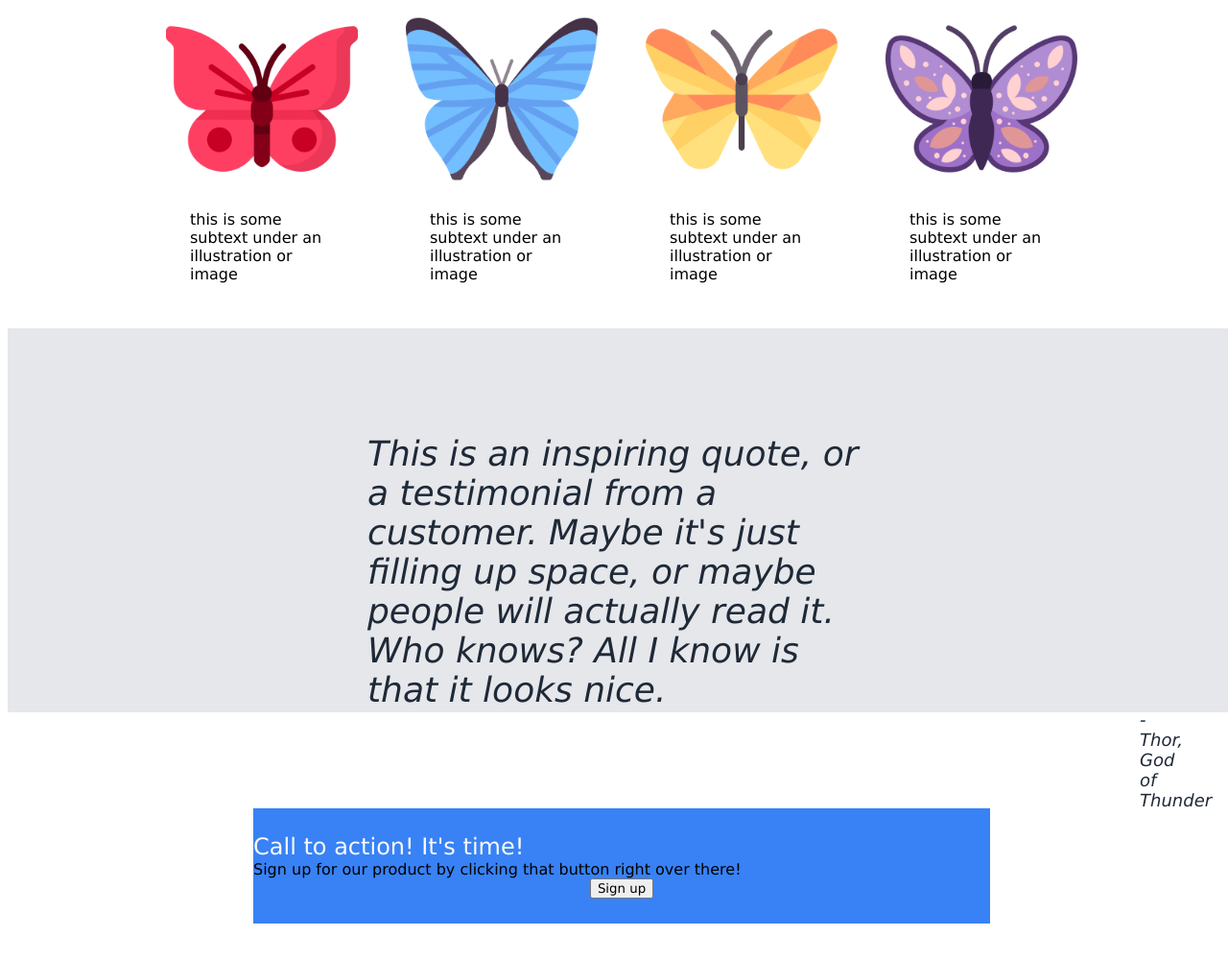
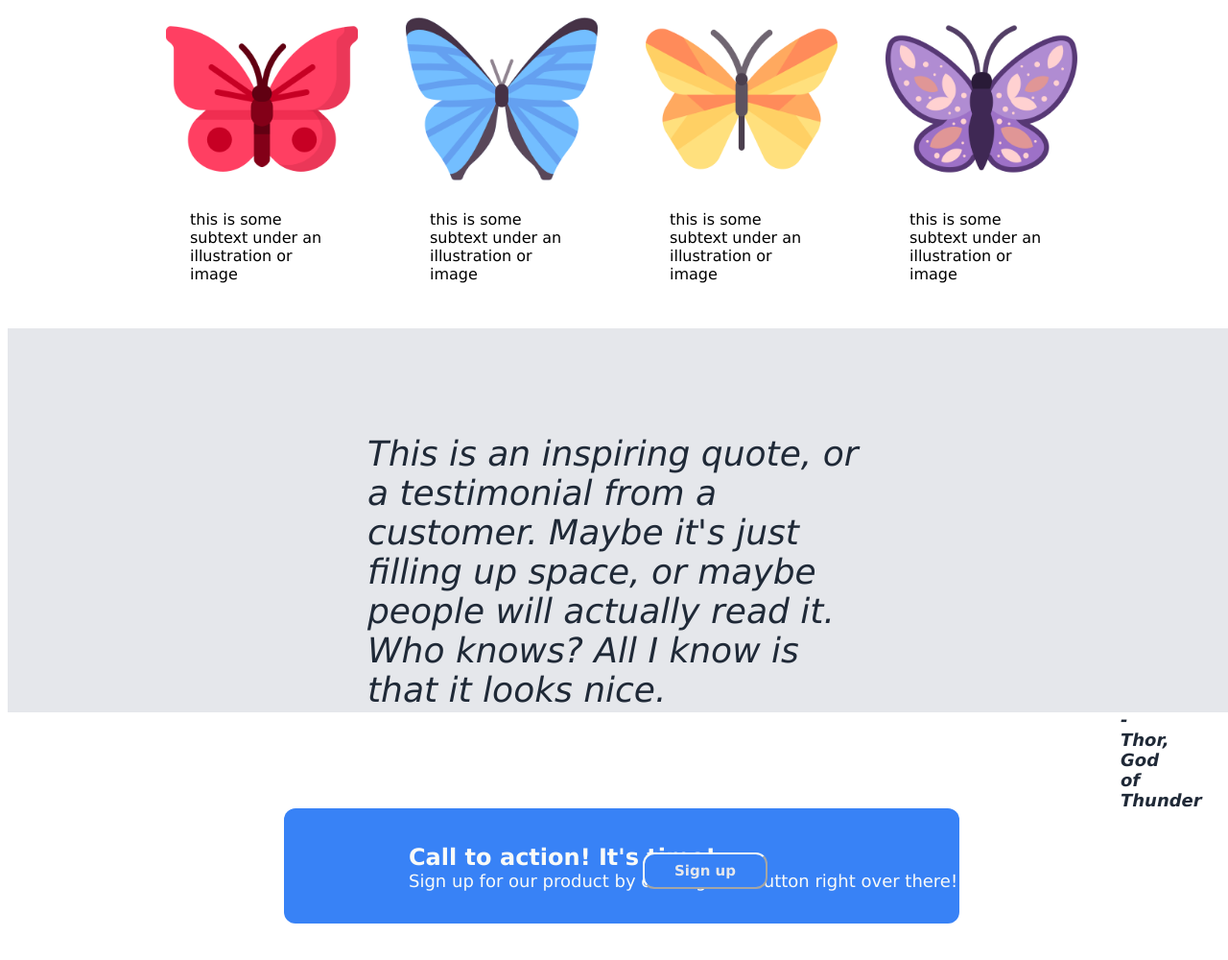
Before and after one commit to rl-miguel/landing-page2, a plain HTML site: page index.html in a window 1280 px wide. Shown: the part 586-1586 px from the top of the page at 96% size. Drawn offline with Linux system fonts and the light colour scheme.

Commit message:
Style .advert and children

```diff
--- a/style.css
+++ b/style.css
@@ -126,7 +126,8 @@
 
 .quote-author{
     font-size:18px;
-   margin-left:1070px;
+   margin-left:1050px;
+   font-weight:900;
 }
 
 .end-page{
@@ -140,23 +141,50 @@
 }
 
 .advert{
-    width:60vw;
+    width:55vw;
     height:15vh;
     background-color:#3882F6;
     display:flex;
     flex-direction:column;
     justify-content:center;
     align-items:flex-start;
+    border-radius:12px;
 }
 
 .advert-title{
     font-size:24px;
     color:#F9FAF8;
+    font-weight:900;
 }
 
-.advert-content{}
+.advert-content,
+.advert-title{
+    margin-left:130px;
+}
+
+.advert-content{
+    font-size:18px;
+    color:#F9FAF8;
+    font-weight:100;
+}
 
 .advert-btn{
-    align-self:center;
+    align-self:flex-end;
+    margin-top:-40px;
+    margin-right:200px;
+
 
 }
+
+.advert-btn button{
+    background-color:#3882F6;
+    color:#F9FAF8;
+    font-size:15px;
+    border-color:#F9FAF8;
+    padding:8px;
+    width:130px;
+
+     color:#E5E7EB;
+     font-weight:900;
+     border-radius:12px;
+}
```
Also changed, not shown: index.html (+3 -3 lines).
